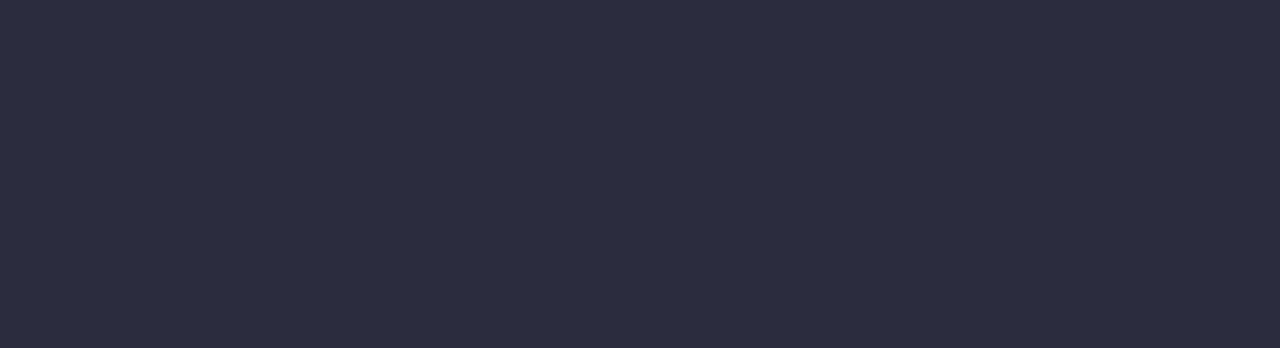
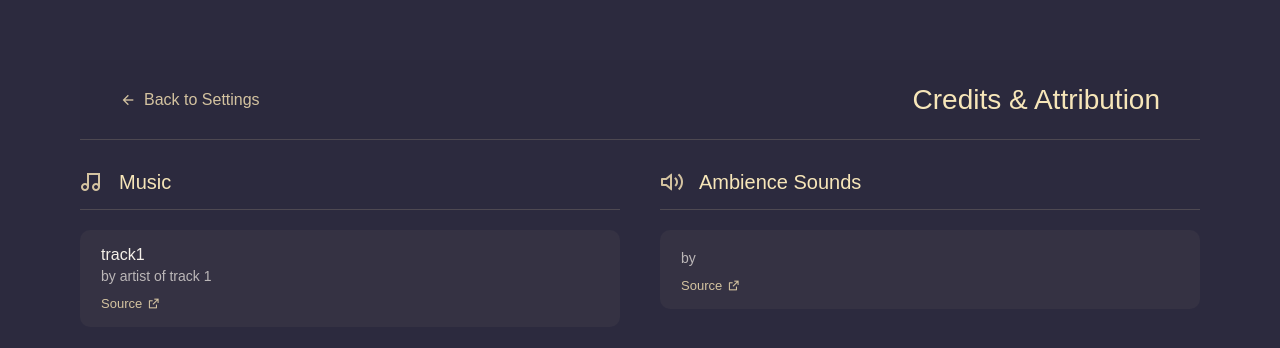
Before and after one commit to jesslyntrixie/nagiscape, a React (Vite) app in the folder client/: page /credits in a window 1280 px wide. Before the commit this address had no page. Shown: the top 348 px of the page. Built offline with nearby package versions, Linux system fonts and the light colour scheme; a web font is replaced by a local one.

Commit message:
feat: Implement UI changes for track player

```diff
--- a/client/src/App.jsx
+++ b/client/src/App.jsx
@@ -9,6 +9,7 @@ import PlayerBar from './components/PlayerBar.jsx';
 import AuthModal from './components/AuthModal.jsx';
 import SaveMixModal from './components/SaveMixModal.jsx';
 import SettingsPage from './components/SettingsPage';
+import CreditsPage from './components/CreditsPage.jsx';
 
 function MainLayout() {
 
@@ -56,6 +57,12 @@ function MainLayout() {
     setMyMixes(myMixes.filter(mix => mix._id !== mixId));
   };
 
+  const tracks=[{title: "track1",
+  displayName: "display of track 1",                  // Nama untuk ditampilkan di UI (opsional)
+  artistName: "artist of track 1",
+  url: "www.url.com",
+  sourceUrl: "www.sourceurl.com"}];
+
 
   return (
     <div className="container">
@@ -70,7 +77,7 @@ function MainLayout() {
 
 
       <main className="main-content">
-        <MusicPlayer />
+        <MusicPlayer tracks={tracks}/>
         <AmbienceMixer />
       </main>
       <PlayerBar onSaveMixClick={handleSaveMixClick}/>
@@ -92,11 +99,21 @@ function MainLayout() {
 
 
 function App() {
+  const tracks=[{title: "track1",
+  displayName: "display of track 1",                  // Nama untuk ditampilkan di UI (opsional)
+  artistName: "artist of track 1",
+  url: "www.url.com",
+  sourceUrl: "www.sourceurl.com"}];
+
   return (
     <BrowserRouter>
       <Routes>
         <Route path="/" element={<MainLayout />} />
         <Route path="/settings" element={<SettingsPage />} />
+        <Route
+          path="/credits"
+          element={<CreditsPage musicTracks={tracks} ambienceSounds={tracks} />}
+        />
       </Routes>
     </BrowserRouter>
   );
--- /dev/null
+++ b/client/src/components/CreditsPage.jsx
@@ -0,0 +1,61 @@
+// /src/components/CreditsPage.jsx
+import React from 'react';
+import { Link } from 'react-router-dom';
+
+function CreditsPage({ musicTracks = [], ambienceSounds = [] }) {
+  return (
+    <div className="credits-page-container">
+      <header className="settings-header">
+        <Link to="/settings" className="back-link">
+          <i className="ri-arrow-left-line"></i> Back to Settings
+        </Link>
+        <h2>Credits & Attribution</h2>
+      </header>
+
+      {/* Gunakan grid untuk layout utama */}
+      <div className="credits-grid">
+
+        {/* Kolom untuk Musik */}
+        <div className="credits-column">
+          <div className="credits-header">
+            <i className="ri-music-2-line"></i>
+            <h3>Music</h3>
+          </div>
+          <ul className="credits-list">
+            {musicTracks.map(track => (
+              <li className="credit-item" key={track._id}>
+                <span className="credit-title">{track.title}</span>
+                <span className="credit-artist">by {track.artistName}</span>
+                <a href={track.sourceUrl} className="credit-source" target="_blank" rel="noopener noreferrer">
+                  Source <i className="ri-external-link-line"></i>
+                </a>
+              </li>
+            ))}
+          </ul>
+        </div>
+
+        {/* Kolom untuk Ambience */}
+        <div className="credits-column">
+          <div className="credits-header">
+            <i className="ri-volume-up-line"></i>
+            <h3>Ambience Sounds</h3>
+          </div>
+          <ul className="credits-list">
+            {ambienceSounds.map(sound => (
+              <li className="credit-item" key={sound._id}>
+                <span className="credit-title">{sound.name}</span>
+                <span className="credit-artist">by {sound.creatorName}</span>
+                <a href={sound.sourceUrl} className="credit-source" target="_blank" rel="noopener noreferrer">
+                  Source <i className="ri-external-link-line"></i>
+                </a>
+              </li>
+            ))}
+          </ul>
+        </div>
+
+      </div>
+    </div>
+  );
+}
+
+export default CreditsPage;
--- a/client/src/components/MusicPlayer.jsx
+++ b/client/src/components/MusicPlayer.jsx
@@ -1,4 +1,4 @@
-function MusicPlayer(){
+function MusicPlayer({tracks}){
 
     return(
         <div className="panel left-panel">
@@ -12,68 +12,16 @@ function MusicPlayer(){
             </div>
 
             <div className="track-list">
-                <div className="track-item active">
-                    <div className="track-thumbnail"><i className="ri-music-2-line"></i></div>
-                    <div className="track-info">
-                        <div className="track-title">Rainy Day Dreams</div>
-                        <div className="track-artist">Lofi Collective</div>
+                {tracks.map(track => (
+                    <div className="track-item" key={track._id}>
+                       <div className="track-thumbnail"><i className="ri-music-2-line"></i></div>
+                        <div className="track-info">
+                            <div className="track-title">{track.displayName || track.title}</div>
+                            <div className="track-artist">{track.artistName}</div>
+                        </div>
+                        <div className="track-controls"><i className="ri-play-mini-fill"></i></div>
                     </div>
-                    <div className="track-controls"><i className="ri-pause-mini-fill"></i></div>
-                </div>
-
-                <div className="track-item">
-                    <div className="track-thumbnail"><i className="ri-music-2-line"></i></div>
-                    <div className="track-info">
-                        <div className="track-title">Midnight Study</div>
-                        <div className="track-artist">Chill Beats</div>
-                    </div>
-                    <div className="track-controls"><i className="ri-play-mini-fill"></i></div>
-                </div>
-
-                <div className="track-item">
-                    <div className="track-thumbnail"><i className="ri-music-2-line"></i></div>
-                    <div className="track-info">
-                        <div className="track-title">Cozy Memories</div>
-                        <div className="track-artist">Sleepy Cat</div>
-                    </div>
-                    <div className="track-controls"><i className="ri-play-mini-fill"></i></div>
-                </div>
-
-                <div className="track-item">
-                    <div className="track-thumbnail"><i className="ri-music-2-line"></i></div>
-                    <div className="track-info">
-                        <div className="track-title">Autumn Leaves</div>
-                        <div className="track-artist">Warm Coffee</div>
-                    </div>
-                    <div className="track-controls"><i className="ri-play-mini-fill"></i></div>
-                </div>
-
-                <div className="track-item">
-                    <div className="track-thumbnail"><i className="ri-music-2-line"></i></div>
-                    <div className="track-info">
-                        <div className="track-title">Gentle Piano</div>
-                        <div className="track-artist">Moonlight Dreams</div>
-                    </div>
-                    <div className="track-controls"><i className="ri-play-mini-fill"></i></div>
-                </div>
-
-                <div className="track-item">
-                    <div className="track-thumbnail"><i className="ri-music-2-line"></i></div>
-                    <div className="track-info">
-                        <div className="track-title">Sunset Vibes</div>
-                        <div className="track-artist">Orange Sky</div>
-                    </div>
-                    <div className="track-controls"><i className="ri-play-mini-fill"></i></div>
-                </div>
-
-                <div className="track-item">
-                    <div className="track-thumbnail"><i className="ri-music-2-line"></i></div>
-                    <div className="track-info">
-                        <div className="track-title">Dreamy Nights</div>
-                        <div className="track-artist">Starry Skies</div>
-                    </div>
-                    <div className="track-controls"><i className="ri-play-mini-fill"></i></div>
-                </div>
+                ))}
             </div>
         </div>
     );
--- a/client/src/components/SettingsPage.jsx
+++ b/client/src/components/SettingsPage.jsx
@@ -49,10 +49,15 @@ function SettingsPage() {
 
         {/* About Section */}
         <div className="settings-section">
-          <h3>About</h3>
-          <p>Nagiscape v1.0.0</p>
+         <h3>About & Credits</h3>
+          <p>Nagiscape v1.0.0 - A relaxing soundscape experience.</p>
+          <div className="form-actions">
+            {/* Gunakan Link dari React Router */}
+            <Link to="/credits" className="action-btn">
+              View Credits & Attributions
+            </Link>
+          </div>
         </div>
-
       </div>
     </div>
   );
--- a/client/src/index.css
+++ b/client/src/index.css
@@ -1014,3 +1014,107 @@ header {
 .toggle-slider:before { position: absolute; content: ""; height: 20px; width: 20px; left: 3px; bottom: 3px; background-color: #d4c3a0; transition: .4s; border-radius: 50%; }
 input:checked + .toggle-slider { background-color: #f7e6b9; }
 input:checked + .toggle-slider:before { background-color: #2c2a3e; transform: translateX(22px); }
+
+
+
+
+/* CREDITS PAGE */
+/* /src/index.css */
+
+/* Ganti .settings-page-container dengan ini jika hanya dipakai di credits */
+.credits-page-container {
+  max-width: 1200px; /* Layout lebih lebar */
+  margin: 40px auto;
+  padding: 20px 40px;
+  color: #f5f0e9;
+}
+
+.credits-grid {
+  display: grid;
+  grid-template-columns: 1fr 1fr; /* Dua kolom dengan lebar sama */
+  gap: 40px; /* Jarak antar kolom */
+  margin-top: 30px;
+}
+
+.credits-column .credits-header {
+  display: flex;
+  align-items: center;
+  gap: 15px;
+  padding-bottom: 15px;
+  margin-bottom: 20px;
+  border-bottom: 1px solid rgba(212, 195, 160, 0.2);
+}
+
+.credits-column .credits-header i {
+  font-size: 24px;
+  color: #d4c3a0;
+}
+
+.credits-column .credits-header h3 {
+  margin: 0;
+  font-size: 20px;
+  font-weight: 500;
+  color: #f7e6b9;
+}
+
+.credits-list {
+  list-style-type: none;
+  padding: 0;
+}
+
+.credit-item {
+  display: flex;
+  flex-direction: column;
+  background-color: rgba(212, 195, 160, 0.05);
+  border-radius: 10px;
+  padding: 15px 20px;
+  margin-bottom: 12px;
+  transition: all 0.2s ease;
+  border: 1px solid transparent;
+}
+
+.credit-item:hover {
+  border-color: rgba(212, 195, 160, 0.2);
+  background-color: rgba(212, 195, 160, 0.1);
+  transform: translateY(-2px);
+}
+
+.credit-title {
+  font-size: 16px;
+  font-weight: 500;
+  color: #f5f0e9;
+  margin-bottom: 4px;
+}
+
+.credit-artist {
+  font-size: 14px;
+  color: rgba(245, 240, 233, 0.7);
+  margin-bottom: 12px;
+}
+
+.credit-source {
+  font-size: 13px;
+  color: #d4c3a0;
+  text-decoration: none;
+  display: inline-flex;
+  align-items: center;
+  gap: 5px;
+  align-self: flex-start; /* Tombol source rata kiri */
+}
+
+.credit-source:hover {
+  color: #f7e6b9;
+  text-decoration: underline;
+}
+
+/* Responsif untuk layar lebih kecil */
+@media (max-width: 800px) {
+  .credits-grid {
+    grid-template-columns: 1fr; /* Tumpuk menjadi satu kolom */
+    gap: 50px; /* Jarak lebih besar saat ditumpuk */
+  }
+
+  .credits-page-container {
+    padding: 20px;
+  }
+}
```
